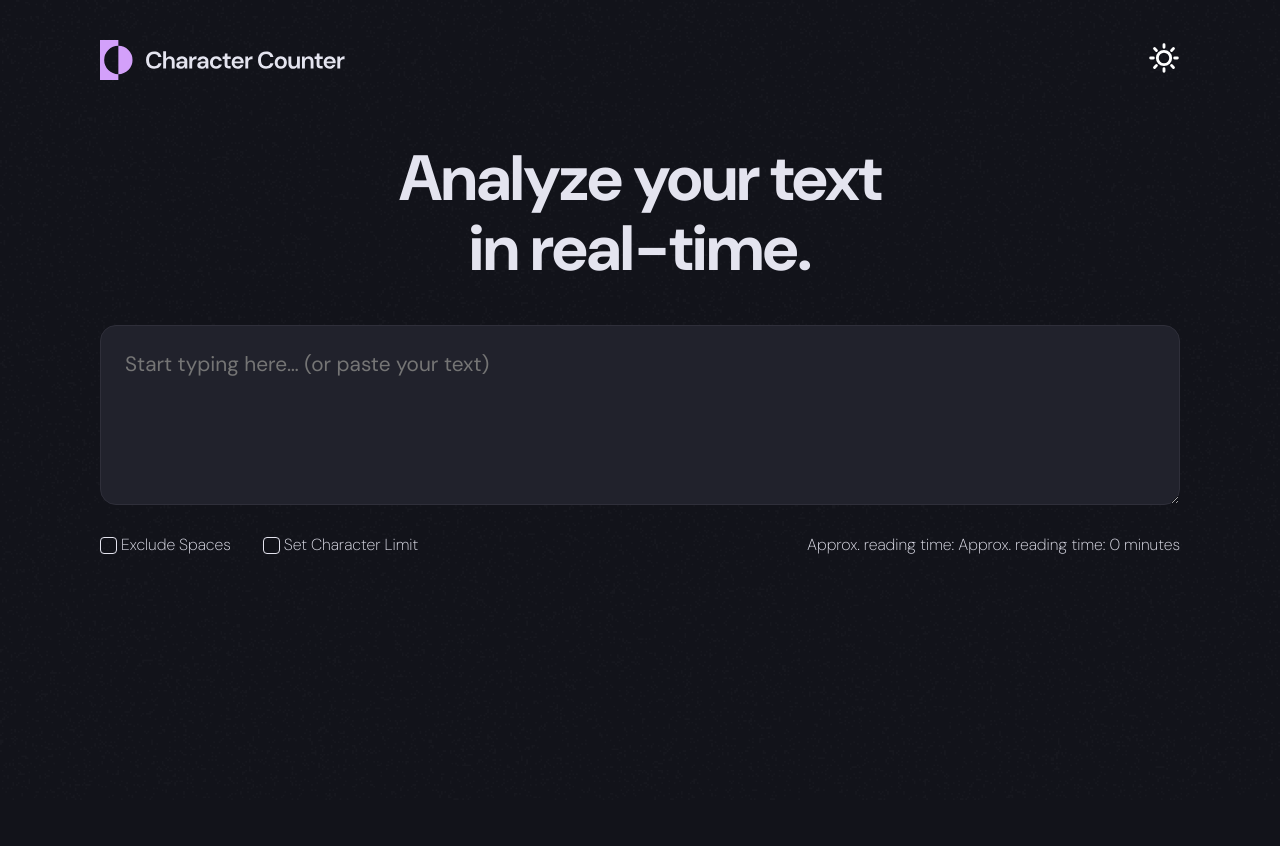
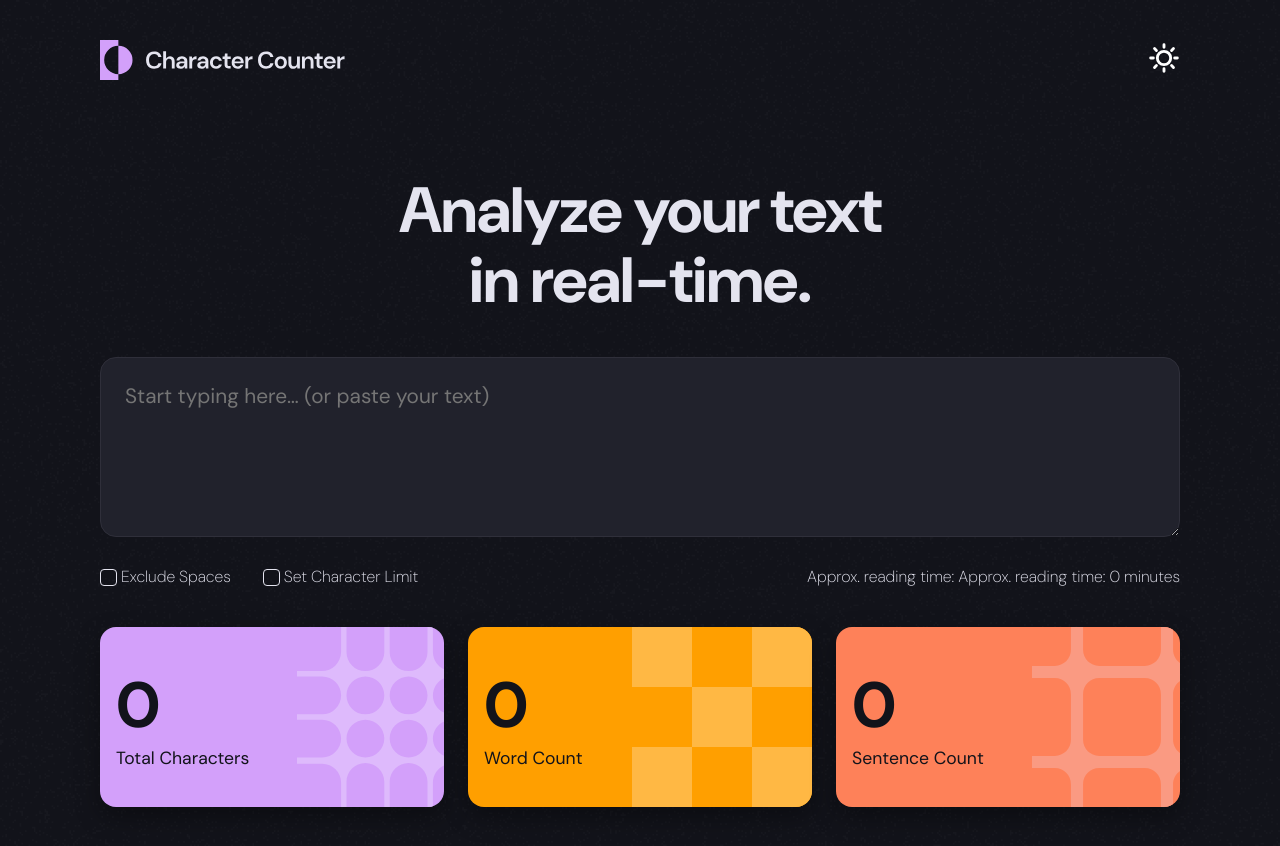
Before and after one commit to axoo01/character-counter-ng, an Angular app: page / in a window 1280 px wide. Shown: the top 846 px of the page. Before the commit the page ends 800 px from the top, so only its background shows below. Built offline with nearby package versions, Linux system fonts and the light colour scheme.

Commit message:
feat: implement stats cards with @Input data flow

```diff
--- a/src/app/app.component.html
+++ b/src/app/app.component.html
@@ -9,4 +9,9 @@
     (configChanged)="handleConfigChange($event)">
   </cc-text-input>
 
-  </main>
+  <cc-stats
+    [charCount]="charCount"
+    [wordCount]="wordCount"
+    [sentenceCount]="sentenceCount">
+  </cc-stats>
+</main>
--- a/src/app/app.component.scss
+++ b/src/app/app.component.scss
@@ -1,4 +1,7 @@
-/* app.component.scss */
+:host {
+  display: block;
+}
+
 h1 {
   font-size: 4rem;
   font-weight: 700;
@@ -6,10 +9,9 @@ h1 {
   line-height: 1.1;
   letter-spacing: -1px;
   margin-bottom: 2.5rem;
+  margin-top: 2rem;
 }
 
 @media (max-width: 640px) {
-  h1 {
-    font-size: 2.25rem;
-  }
+  h1 { font-size: 2.25rem; }
 }
--- a/src/app/app.component.ts
+++ b/src/app/app.component.ts
@@ -1,19 +1,25 @@
 import { Component, OnInit, Renderer2 } from '@angular/core';
 import { HeaderComponent } from './components/header/header.component';
 import { TextInputComponent } from './components/text-input/text-input.component';
-import { TextAnalysisService } from './services/text-analysis.service'; // Import the service
+import { StatsComponent } from './components/stats/stats.component';
+import { TextAnalysisService } from './services/text-analysis.service';
 
 @Component({
   selector: 'cc-root',
   standalone: true,
-  imports: [HeaderComponent, TextInputComponent],
+  imports: [HeaderComponent, TextInputComponent, StatsComponent],
   templateUrl: './app.component.html',
   styleUrls: ['./app.component.scss']
 })
 export class AppComponent implements OnInit {
-
   currentText: string = '';
   readingTime: string = 'Approx. reading time: 0 minutes';
+  excludeSpaces: boolean = false;
+
+
+  charCount: number = 0;
+  wordCount: number = 0;
+  sentenceCount: number = 0;
 
   constructor(
     private renderer: Renderer2,
@@ -25,17 +31,22 @@ export class AppComponent implements OnInit {
     this.applyTheme(savedTheme === 'light');
   }
 
-
   handleTextChange(text: string): void {
     this.currentText = text;
-    const wordCount = this.analysisService.countWords(text);
-    this.readingTime = this.analysisService.getReadingTime(wordCount);
+    this.updateAnalysis();
   }
 
+  handleConfigChange(config: { excludeSpaces: boolean, charLimit: number | null }): void {
+    this.excludeSpaces = config.excludeSpaces;
 
-  handleConfigChange(config: { excludeSpaces: boolean, charLimit: number | null }): void {
+    this.updateAnalysis();
+  }
 
-    console.log('Config updated:', config);
+  private updateAnalysis(): void {
+    this.charCount = this.analysisService.countCharacters(this.currentText, this.excludeSpaces);
+    this.wordCount = this.analysisService.countWords(this.currentText);
+    this.sentenceCount = this.analysisService.countSentences(this.currentText);
+    this.readingTime = this.analysisService.getReadingTime(this.wordCount);
   }
 
   onThemeChange(isLight: boolean): void {
--- /dev/null
+++ b/src/app/components/stats/stats.component.html
@@ -0,0 +1,31 @@
+<div class="stats">
+  <div class="card purple">
+    <div>
+      <span class="count">{{ charCount }}</span>
+      <p>Total Characters</p>
+    </div>
+    <div>
+      <img src="/assets/images/pattern-character-count.svg" alt="">
+    </div>
+  </div>
+
+  <div class="card orange">
+    <div>
+      <span class="count">{{ wordCount }}</span>
+      <p>Word Count</p>
+    </div>
+    <div>
+      <img src="/assets/images/pattern-word-count.svg" alt="">
+    </div>
+  </div>
+
+  <div class="card yellow">
+    <div>
+      <span class="count">{{ sentenceCount }}</span>
+      <p>Sentence Count</p>
+    </div>
+    <div>
+      <img src="/assets/images/pattern-sentence-count.svg" alt="">
+    </div>
+  </div>
+</div>
--- /dev/null
+++ b/src/app/components/stats/stats.component.scss
@@ -0,0 +1,64 @@
+/* This ensures the <cc-stats> tag doesn't collapse */
+:host {
+  display: block;
+  width: 100%;
+}
+
+/* --- Paste your original CSS below this line --- */
+.stats {
+  display: grid;
+  grid-template-columns: repeat(auto-fit, minmax(220px, 1fr));
+  gap: 1.5rem;
+  margin-bottom: 4rem;
+}
+
+.card {
+  background: var(--card-bg);
+  border-radius: var(--radius);
+  box-shadow: var(--shadow);
+  transition: transform 0.2s;
+  display: flex;
+  justify-content: space-between;
+  overflow: hidden;
+  min-height: 150px;
+  padding-left: 1rem;
+}
+
+.card:hover {
+  transform: translateY(-6px);
+}
+
+.card img {
+    width: 180px;
+    height: 100%;
+    object-fit: cover;
+    object-position: right center;
+    display: block;
+    margin-left: 3rem;
+}
+
+.count {
+  font-size: 4rem;
+  font-weight: 700;
+  display: block;
+  color: #12131a;
+}
+
+.purple { background-color: var(--purple); }
+.orange { background-color: var(--yellow); }
+.yellow { background-color: var(--orange); }
+
+.card p {
+  color: #12131a;
+  font-size: 1.1rem;
+  white-space: nowrap;
+}
+
+.purple, .orange, .yellow {
+    display: flex;
+    align-items: center;
+}
+
+@media (max-width: 640px) {
+  .card { max-height: 50px; }
+}
```
Also changed, not shown: src/app/components/stats/stats.component.ts (added, +16 -0 lines), 1 other file (tests, documents, lock files or other folders).
